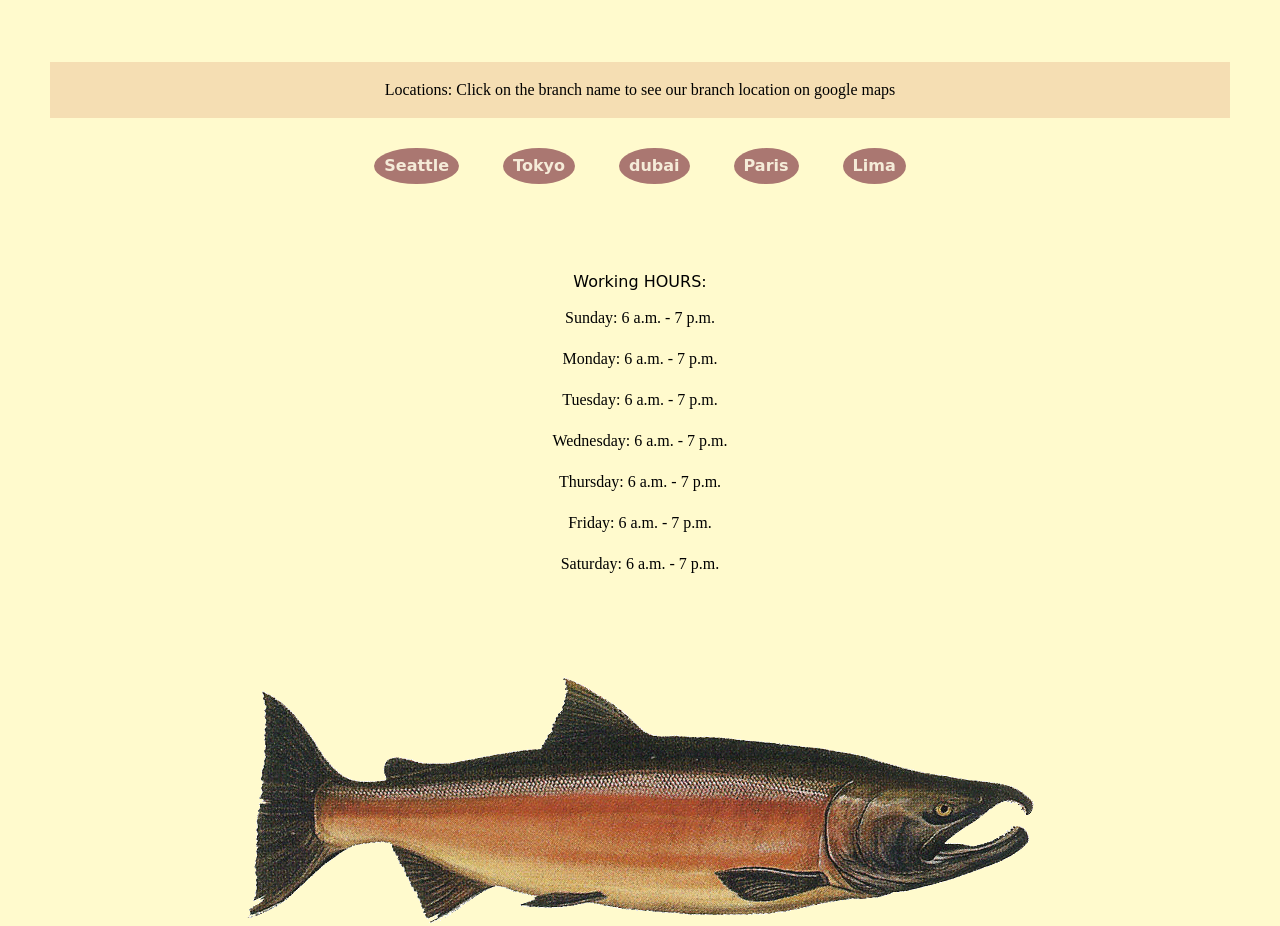
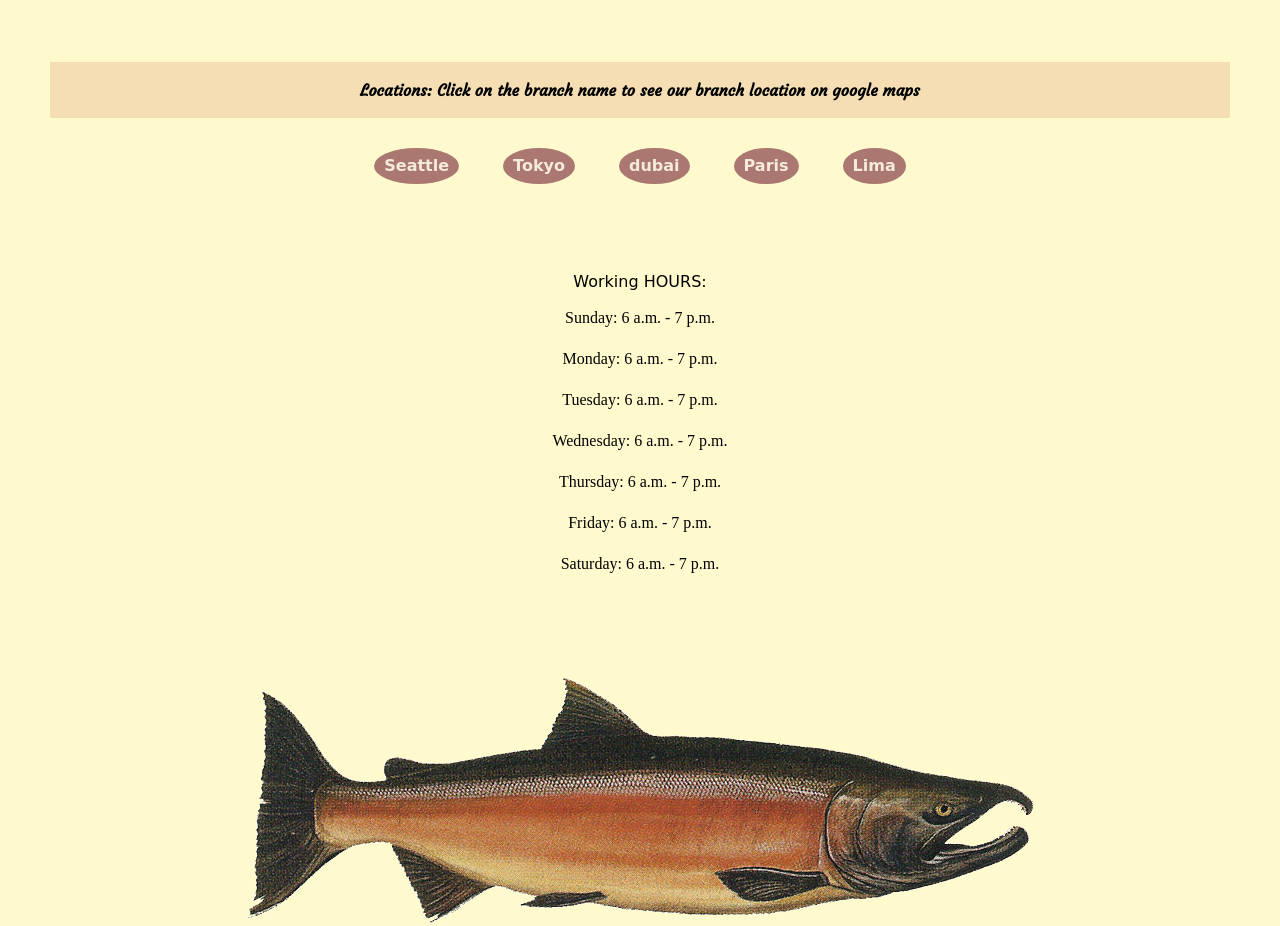
Before and after one commit to HamzaSalmashhrawi/cookie-stand, a plain HTML site: page index.html in a window 1280 px wide. Shown: the top 926 px of the page. Drawn offline with Linux system fonts and the light colour scheme; a web font is replaced by a local one.

Commit message:
lab10b-Done!

```diff
--- a/css/style.css
+++ b/css/style.css
@@ -55,8 +55,9 @@ a{
 #location h2{
     background-color: wheat;
     padding: 20px;
-    font-weight: 500;
+    font-weight: 600;
     margin-bottom: 10px;
+    font-family: 'Courgette', cursive;
 }
 
 #location li {
```
